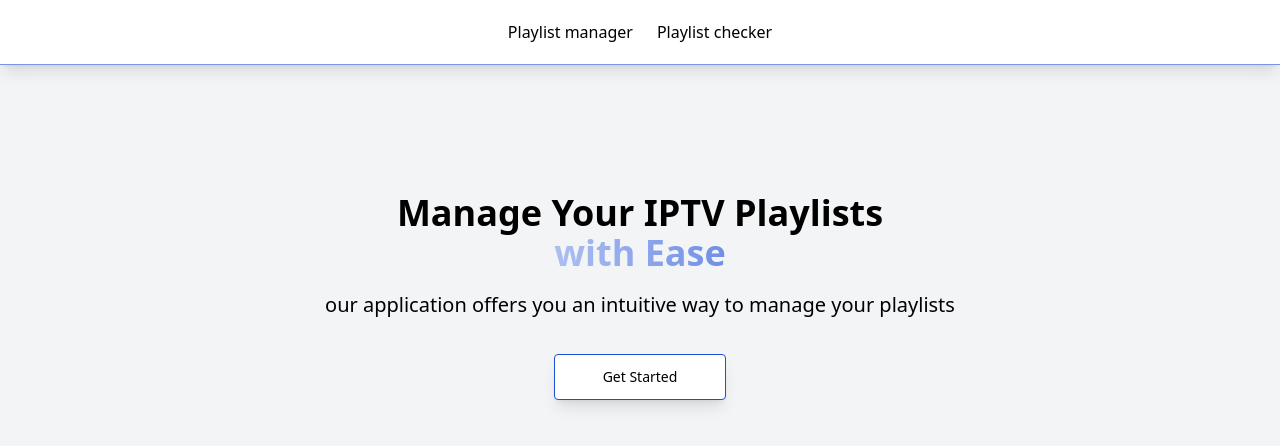
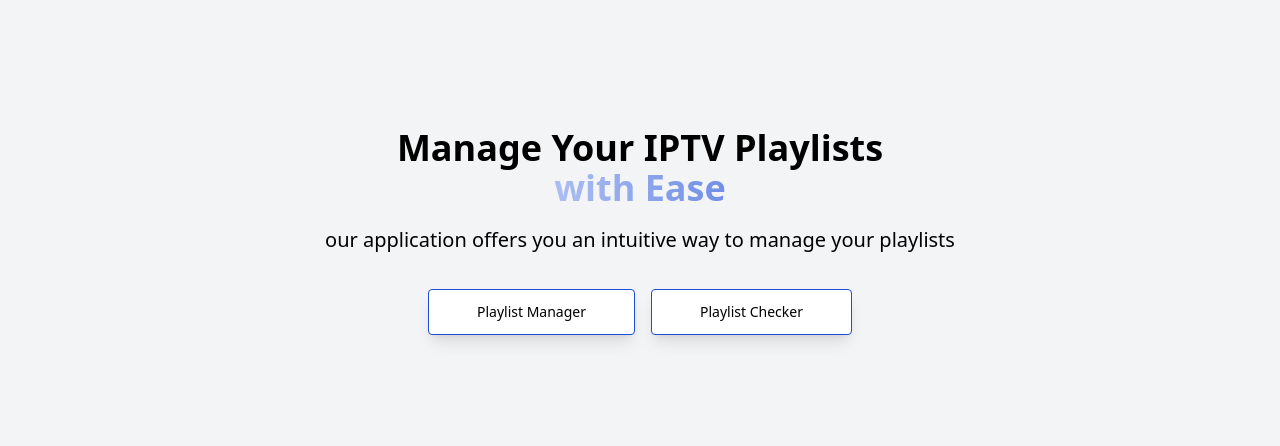
Before and after one commit to Damokless/iptv-manager, a Next.js app: page / in a window 1280 px wide. Shown: the top 446 px of the page. Built offline with nearby package versions, Linux system fonts and the light colour scheme.

Commit message:
fix : better landing page

```diff
--- a/src/app/page.tsx
+++ b/src/app/page.tsx
@@ -1,9 +1,6 @@
-import Navbar from "@/components/navbar/Navbar";
-
 export default function Home() {
   return (
     <div className="bg-gray-100 h-screen">
-      <Navbar />
       <section>
         <div className="mx-auto max-w-screen-xl px-4 py-32 lg:flex lg:items-center">
           <div className="mx-auto text-center">
@@ -20,7 +17,10 @@ export default function Home() {
 
             <div className="mt-8 flex flex-wrap justify-center gap-4">
               <a className="block w-full rounded bg-white border border-blue-700 shadow-lg px-12 py-3 text-sm font-medium text-black hover:bg-blue-500 hover:text-white focus:outline-none focus:ring-none sm:w-auto" href="/playlist-manager">
-                Get Started
+                Playlist Manager
+              </a>
+              <a className="block w-full rounded bg-white border border-blue-700 shadow-lg px-12 py-3 text-sm font-medium text-black hover:bg-blue-500 hover:text-white focus:outline-none focus:ring-none sm:w-auto" href="/playlist-checker">
+                Playlist Checker
               </a>
             </div>
           </div>
```
